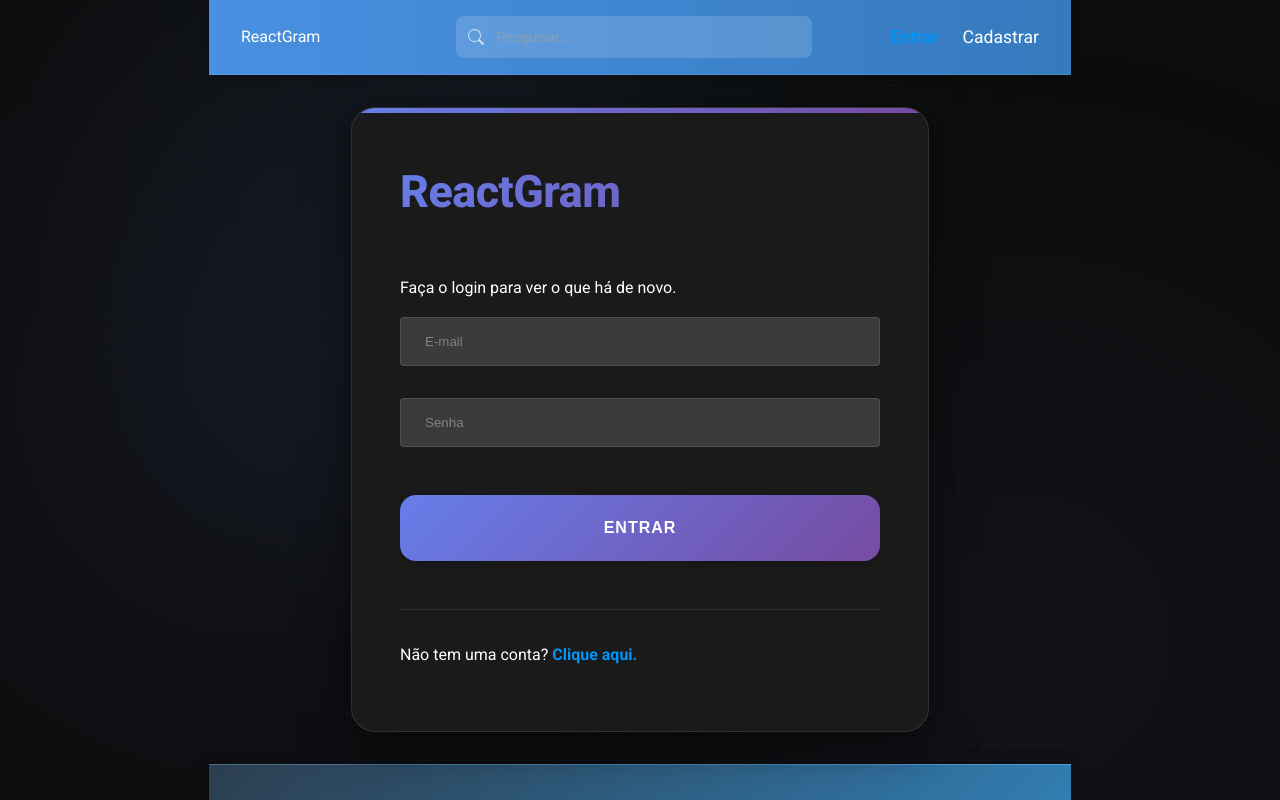
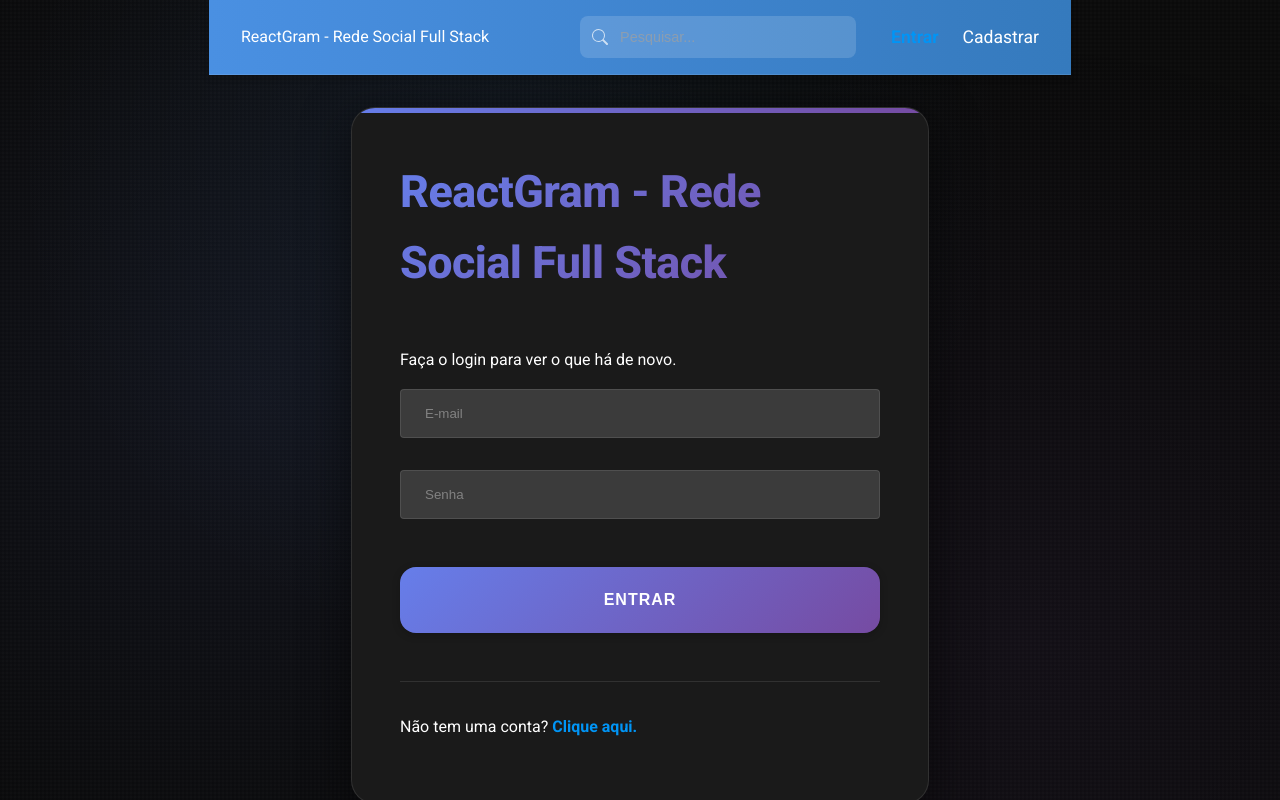
Before and after one commit to JBLimaGo/reactgram, a React (Create React App) app in the folder frontend/: page /login in a window 1280 px wide. Shown: the top 800 px of the page. Built offline with nearby package versions, Linux system fonts and the light colour scheme.

Commit message:
Ultimos ajustes do projeto e publicação no Linkedin

```diff
--- a/frontend/src/components/Navbar.css
+++ b/frontend/src/components/Navbar.css
@@ -1,6 +1,9 @@
+/* ========================================
+   VARIÁVEIS CSS
+   ======================================== */
 :root {
   /* Cores modernas e vibrantes */
-  --nav-bg: #4a90e2; /* Azul moderno */
+  --nav-bg: #4a90e2;
   --nav-border: rgba(255, 255, 255, 0.1);
   --nav-text: #ffffff;
   --nav-hover: #64b5f6;
@@ -11,6 +14,9 @@
   --transition-normal: 0.3s ease;
 }
 
+/* ========================================
+   NAVBAR PRINCIPAL
+   ======================================== */
 #nav {
   background: linear-gradient(to right, #4a90e2, #357abd);
   display: flex;
@@ -25,14 +31,17 @@
   box-shadow: var(--shadow-sm);
 }
 
+/* ========================================
+   FORMULÁRIO DE BUSCA
+   ======================================== */
 #search-form {
   position: relative;
-  width: 300px;
+  width: 220px;
   transition: width var(--transition-normal);
 }
 
 #search-form:focus-within {
-  width: 350px;
+  width: 280px;
 }
 
 #search-form svg {
@@ -61,6 +70,9 @@
   box-shadow: 0 0 0 2px rgba(255, 255, 255, 0.2);
 }
 
+/* ========================================
+   LINKS DE NAVEGAÇÃO
+   ======================================== */
 #nav-links {
   display: flex;
   align-items: center;
@@ -91,29 +103,39 @@
   transform: scale(1.1);
 }
 
-/* Animação para notificações */
+/* ========================================
+   ANIMAÇÕES
+   ======================================== */
 @keyframes pulse {
-  0% { transform: scale(1); }
-  50% { transform: scale(1.1); }
-  100% { transform: scale(1); }
+  0% {
+    transform: scale(1);
+  }
+  50% {
+    transform: scale(1.1);
+  }
+  100% {
+    transform: scale(1);
+  }
 }
 
 .notification-active {
   animation: pulse 2s infinite;
 }
 
-/* Media Queries */
+/* ========================================
+   MEDIA QUERIES - TABLET
+   ======================================== */
 @media (max-width: 768px) {
   #nav {
     padding: 0.8rem 1rem;
   }
 
   #search-form {
-    width: 200px;
+    width: 160px;
   }
 
   #search-form:focus-within {
-    width: 240px;
+    width: 200px;
   }
 
   #nav-links {
@@ -129,6 +151,9 @@
   }
 }
 
+/* ========================================
+   MEDIA QUERIES - MOBILE
+   ======================================== */
 @media (max-width: 480px) {
   #search-form {
     display: none;
--- a/frontend/src/components/Navbar.js
+++ b/frontend/src/components/Navbar.js
@@ -37,7 +37,7 @@ const Navbar = () => {
 
   return (
     <nav id="nav">
-      <Link to="/"> ReactGram </Link>
+      <Link to="/">ReactGram - Rede Social Full Stack </Link>
       <form id="search-form">
         <BsSearch />
         <input type="text" placeholder="Pesquisar..." />
--- a/frontend/src/pages/Auth/Login.js
+++ b/frontend/src/pages/Auth/Login.js
@@ -39,7 +39,7 @@ const Login = () => {
 
   return (
     <div id="login">
-      <h2>ReactGram</h2>
+      <h2>ReactGram - Rede Social Full Stack</h2>
       <p className="subtitle"></p>
       <p> Faça o login para ver o que há de novo. </p>
       <form onSubmit={ handleSubmit }>
--- a/frontend/src/pages/Auth/Register.js
+++ b/frontend/src/pages/Auth/Register.js
@@ -44,7 +44,7 @@ const Register = () => {
 
   return (
     <div id="register">
-      <h2>ReactGram</h2>
+      <h2>ReactGram - Rede Social Full Stack</h2>
       <p>Cadastre-se para ver fotos e vídeos dos seus amigos.</p>
       <form onSubmit={handleSubmit}>
         <input
```
Also changed, not shown: 14 other files (tests, documents, lock files or other folders).
